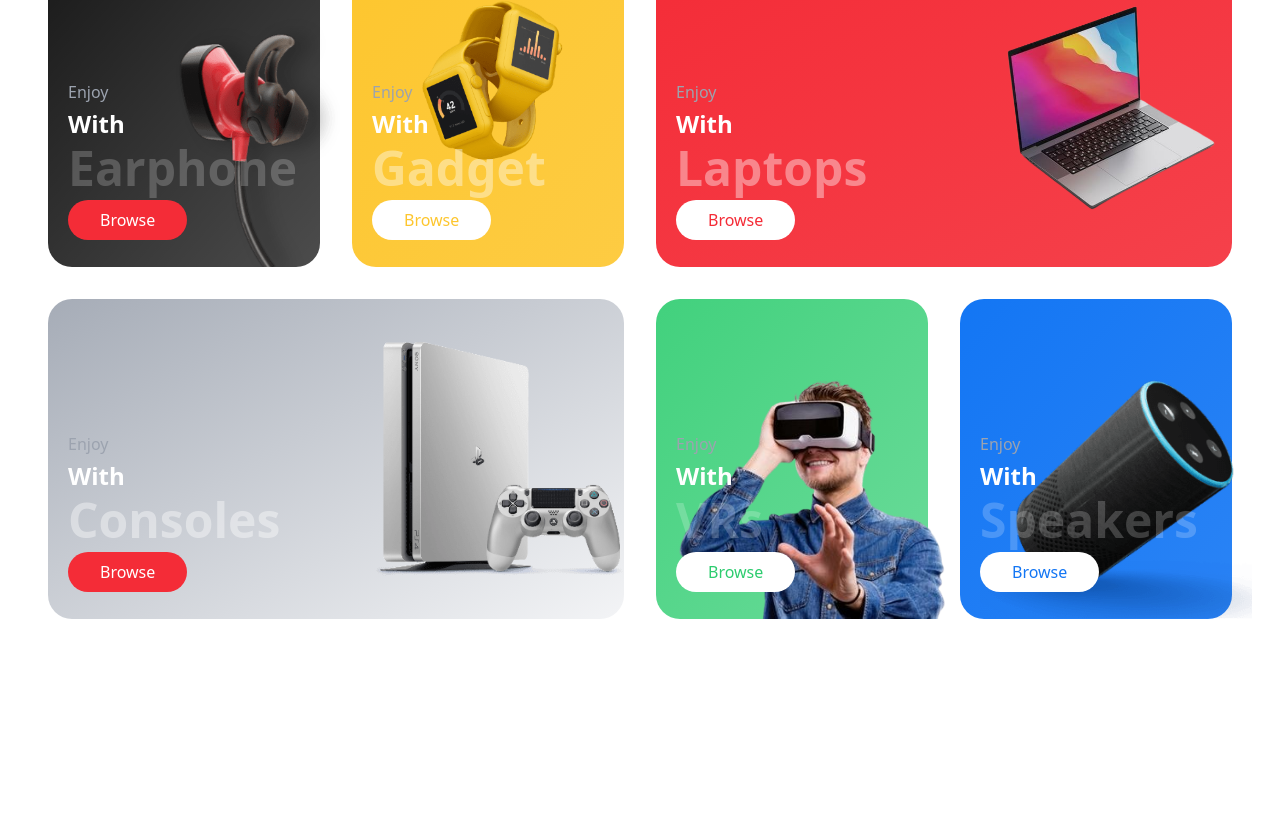
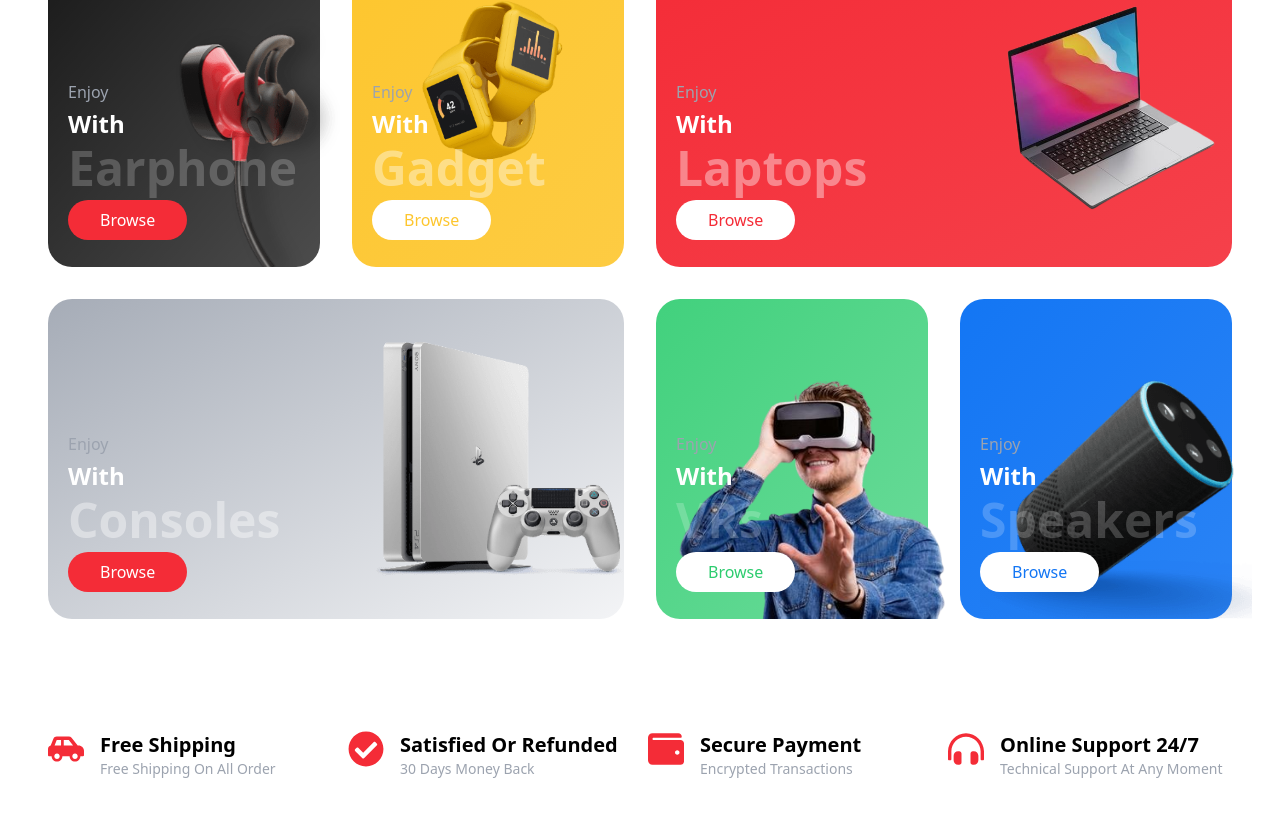
Before and after one commit to abdelmatine/Electrocute, a React (Vite) app: page / in a window 1280 px wide. Shown: the part 751-1568 px from the top of the page. Before the commit the page ends 1402 px from the top, so only its background shows below. Built offline with nearby package versions, Linux system fonts and the light colour scheme.

Commit message:
Services component impl

```diff
--- a/src/App.jsx
+++ b/src/App.jsx
@@ -2,13 +2,16 @@
 import Category from './components/Category/Category'
 import Hero from './components/Hero/Hero'
 import Navbar from './components/Navbar/Navbar'
+import Services from './components/Services/Services'
 
 const App = () => {
   return (
-    <div className="">
+    <div className="bg-white dark:bg-gray-900 dark:text-white
+    duration-200 overflow-hidden">
       <Navbar/>
       <Hero/>
       <Category/>
+      <Services/>
     </div>
   )
 }
--- a/src/components/Category/Category.jsx
+++ b/src/components/Category/Category.jsx
@@ -18,6 +18,7 @@
     imgClass: 'w-[320px] absolute bottom-0',
     buttonBg: 'bg-primary',
     buttonText: 'text-white',
+
   },
   {
     id: 2,
@@ -29,6 +30,7 @@
     imgClass: 'w-[320px] absolute -right-4 lg:top-[40px]',
     buttonBg: 'bg-white',
     buttonText: 'text-brandYellow',
+
   },
   {
     id: 3,
--- /dev/null
+++ b/src/components/Services/Services.jsx
@@ -0,0 +1,58 @@
+import React from 'react'
+import {
+    FaCarSide,
+    FaHeadphonesAlt,
+    FaWallet,
+    FaCheckCircle,
+} from "react-icons/fa";
+
+const ServiceData = [
+    {
+        id:1,
+        icon: <FaCarSide className="text-4xl ms-text-5xl text-primary"/>,
+        title: "Free Shipping",
+        description: "Free Shipping On All Order",
+    },
+    {
+        id:2,
+        icon: <FaCheckCircle className="text-4xl ms-text-5xl text-primary"/>,
+        title: "Satisfied Or Refunded",
+        description: "30 Days Money Back",
+    },
+    {
+        id:3,
+        icon: <FaWallet className="text-4xl ms-text-5xl text-primary"/>,
+        title: "Secure Payment",
+        description: "Encrypted Transactions",
+    },
+    {
+        id:4,
+        icon: <FaHeadphonesAlt className="text-4xl ms-text-5xl text-primary"/>,
+        title: "Online Support 24/7",
+        description: "Technical Support At Any Moment",
+    },
+];
+
+const Services = () => {
+  return (
+    <div>
+      <div className="container my-14 md:my-20">
+        <div className="grid grid-cols-2 lg:grid-cols-4 gap-4 gap-y-8">
+            {ServiceData.map((data) => (
+            <div key={data.id} className="flex flex-col items-start
+            sm:flex-row gap-4">
+              {data.icon}
+              <div>
+                <h1 className="lg:text-xl font-bold">{data.title}</h1>
+                <h1 className="text-gray-400 text-sm">{data.description}</h1>
+              </div>
+            </div>
+            ))}
+
+        </div>
+      </div>
+    </div>
+  )
+}
+
+export default Services
--- a/src/index.css
+++ b/src/index.css
@@ -2,13 +2,13 @@
 @tailwind components;
 @tailwind utilities;
 
-html {
+/* html {
     @apply bg-white;
   }
 
   html.dark {
     @apply bg-gray-900;
-  }
+  } */
 
 @layer components {
     .search-bar{
```
